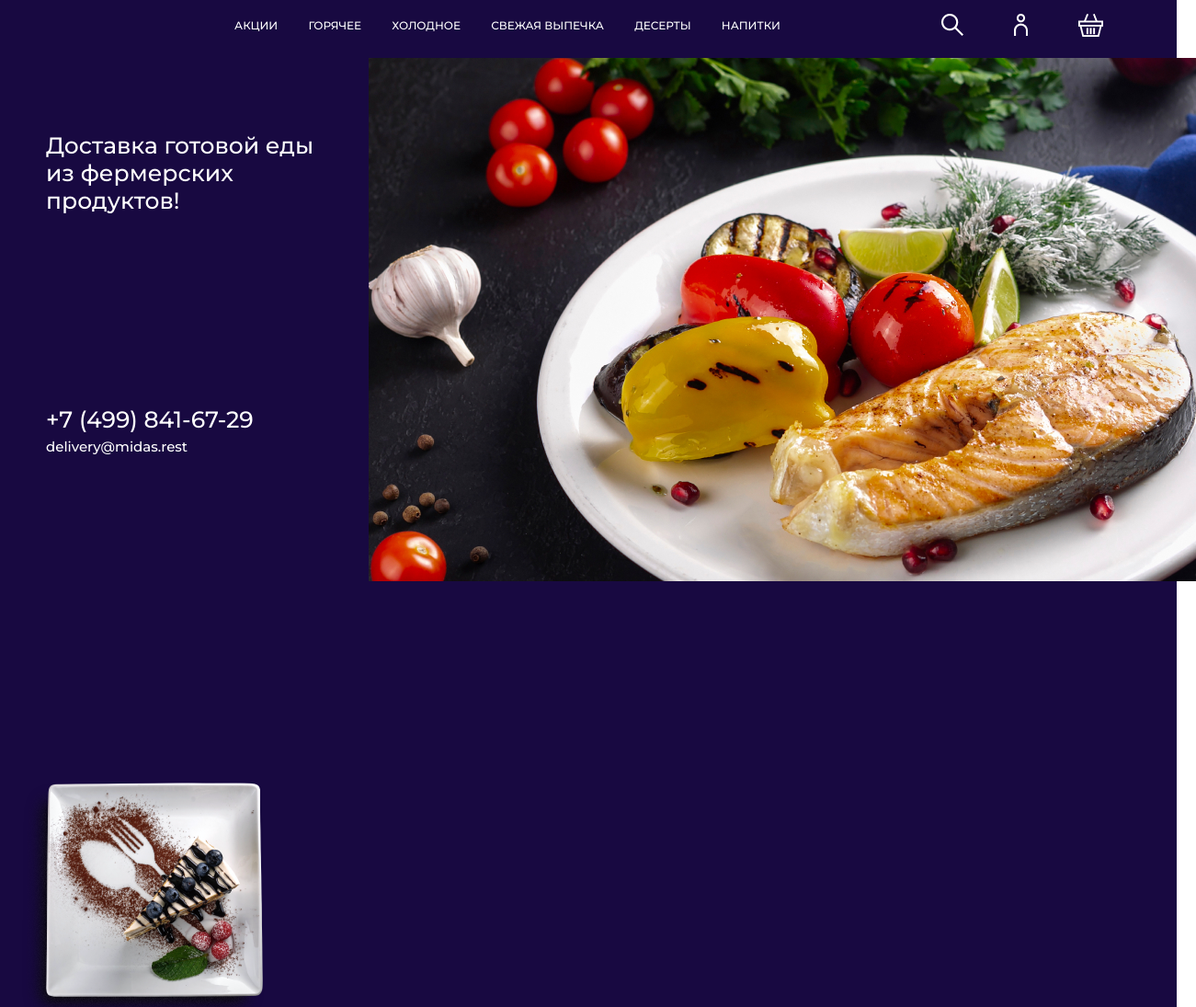
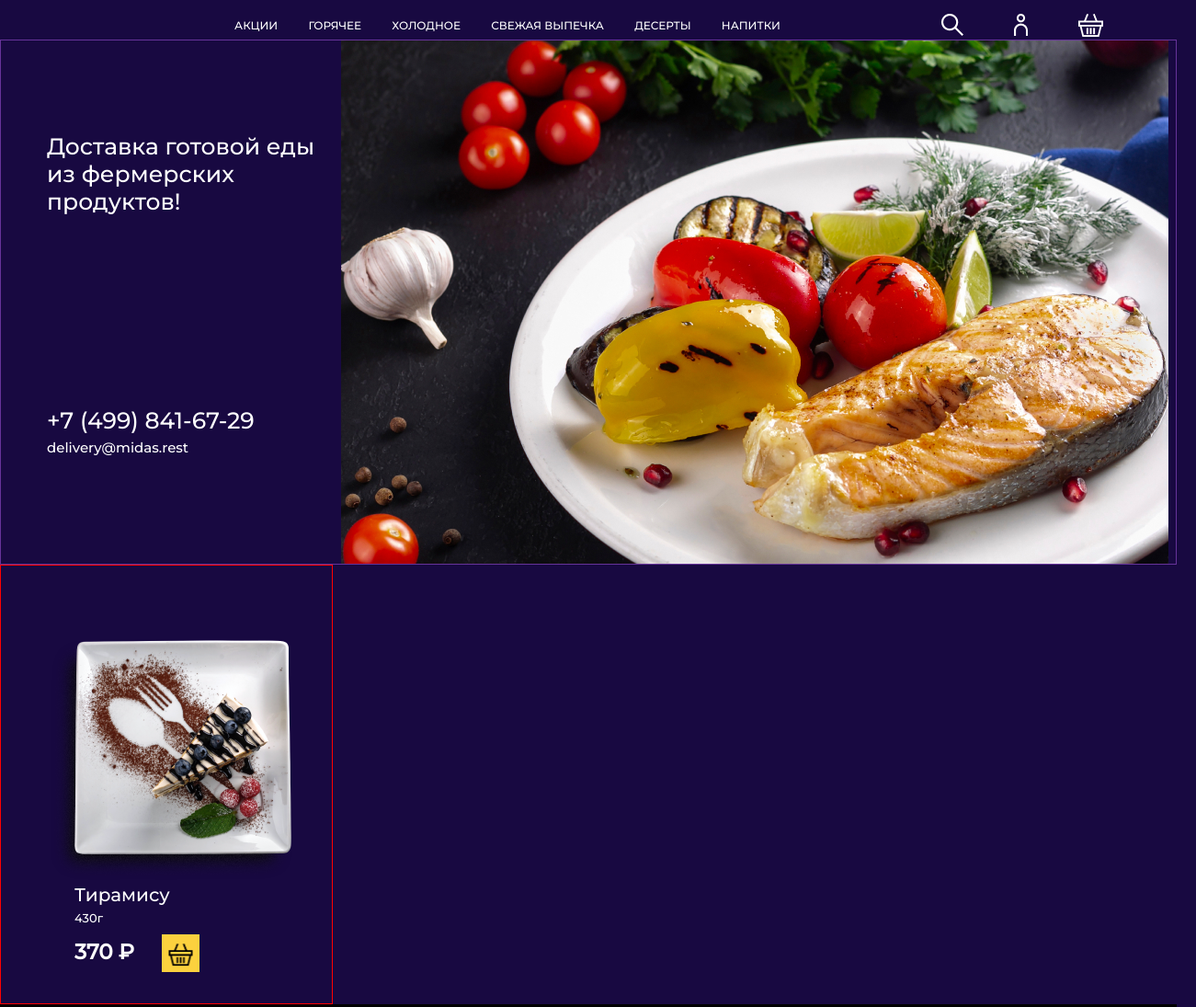
Before and after one commit to shikar1/cite, a plain HTML site: page index.html in a window 1280 px wide. Shown: the top 1095 px of the page at 92% size, 1301 px wide, since content can reach past the window. Drawn offline with Linux system fonts and the light colour scheme.

Commit message:
ее
ее

```diff
--- a/css/header.css
+++ b/css/header.css
@@ -1,17 +1,13 @@
 header {
-    background-repeat: no-repeat;
-    background-size: cover;
-    height: 100vh;
-    background-color: rgb(24, 9, 65);
+    height: auto;
 }
 .line {
     padding-top: 15px;
     display: flex;
     justify-content: space-around;
-    flex-direction: column;
 }
 @media (min-width: 600px) {
-    .line {
+    .line{
         flex-direction: row;
         font-size: 10px;
     }
@@ -38,31 +34,3 @@ header {
 .human {
     margin-right: 55px;
 }
-.text {
-    width: 312px;
-    height: 98px;
-    padding-top: 100px;
-    padding-left: 50px;
-    color: white;
-    font-size: 25px;
-}
-.middle {
-    display: flex;
-}
-.recktangle {
-    padding-left: 401px;
-    padding-top: 20px;
-    position: absolute;
-}
-.phone {
-    color: white;
-    padding-top: 200px;
-    padding-left: 50px;
-    font-size: 25px;
-}
-.email {
-    font-size: 15px;
-    padding-left: 50px;
-    color: white;
-    padding-top: 5px;
-}
--- a/css/main.css
+++ b/css/main.css
@@ -1,12 +1,57 @@
 body {
     margin: 0;
     font-family: 'Montserrat', sans-serif;
+    background-color: rgb(24, 9, 65);
 }
 main {
-    background-repeat: no-repeat;
-    background-size: cover;
-    height: 1621px;
-    background-color: rgb(24, 9, 65);
+    height: auto;
+}
+.text {
+    width: 312px;
+    height: 98px;
+    padding-top: 100px;
+    padding-left: 50px;
+    color: white;
+    font-size: 25px;
+}
+.middle {
+    border: 1px solid rebeccapurple;
+    display: flex;
+    flex-direction: column-reverse;
+}
+@media (min-width: 768px) {
+    .middle {
+        flex-direction: row;
+    }
+}
+.contact {
+    position:relative;
+}
+.recktangle {
+    display: flex;
+    align-items: center;
+    justify-content: center;
+    width: 100%;
+}
+.recktangle img {
+    max-width: 100%;
+}
+.phone {
+    color: white;
+    padding-top: 200px;
+    padding-left: 50px;
+    font-size: 25px;
+}
+.email {
+    font-size: 15px;
+    padding-left: 50px;
+    color: white;
+    padding-top: 5px;
+}
+.desert-box {
+    border: 1px solid red;
+    width: 300px;
+    padding: 30px;
 }
 .desert {
     padding-left: 24px;
--- a/index.html
+++ b/index.html
@@ -44,15 +44,14 @@
             </div>
         </div>
 
+    </header>
+
+    <main>
         <div class="middle">
+            <div class="contact">
                 <div class="text">
                     Доставка готовой еды из фермерских продуктов!
                 </div>
-            <div class="recktangle">
-                <img src="images/ll.png" alt="">
-            </div>
-        </div>
-
                 <div class="phone">
                     +7 (499) 841-67-29
                 </div>
@@ -60,9 +59,13 @@
                 <div class="email">
                     delivery@midas.rest
                 </div>
-    </header>
+            </div>
+            <div class="recktangle">
+                <img src="images/ll.png" alt="">
+            </div>
+        </div>
 
-    <main>
+        <div class="desert-box">
             <div class="desert">
                 <img src="images/desert.png" alt="">
             </div>
@@ -84,12 +87,13 @@
                     <a href="#"><img src="images/cart-y.png" alt=""></a>
                 </div>
             </div>
+        </div>
 
-        <div class="popular">
+        <!-- <div class="popular">
             Популярные блюда
         </div>
 
-        <div class="container2"> <!-- весь раздел с блюдами -->
+        <div class="container2">
             <div class="box1">
                 <div class="image1">
                     <img src="images/i1.png" alt="">
@@ -234,11 +238,11 @@
                     </div>
                 </div>
             </div>
-        </div>
+        </div> -->
 
-        <div class="menu">
+        <!-- <div class="menu">
             Меню
-        </div>
+        </div> -->
 
         <!-- <div class="container3">
             <div class="card1">
```
Also changed, not shown: main.html (deleted). Lines whose indentation alone changed are shown as unchanged.
